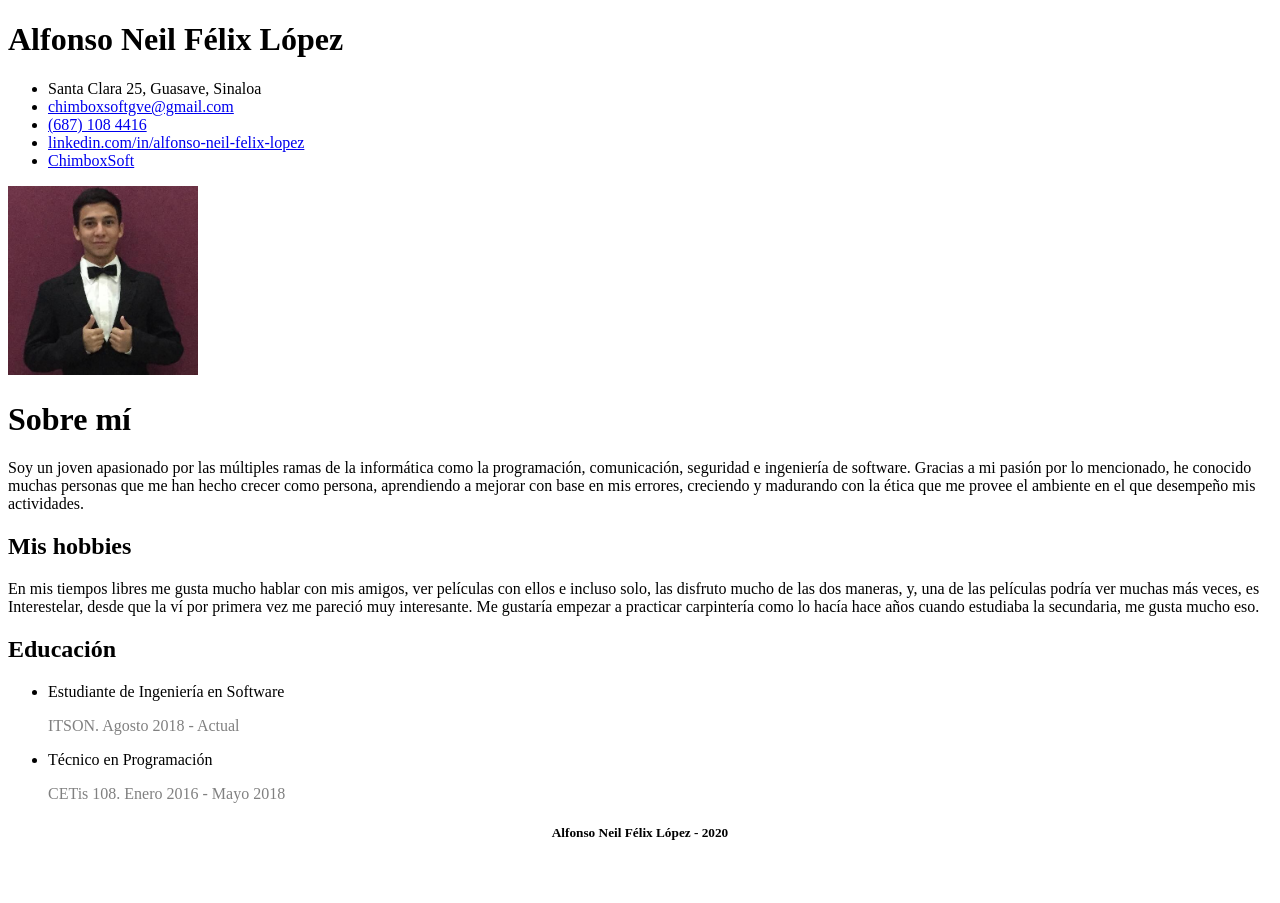
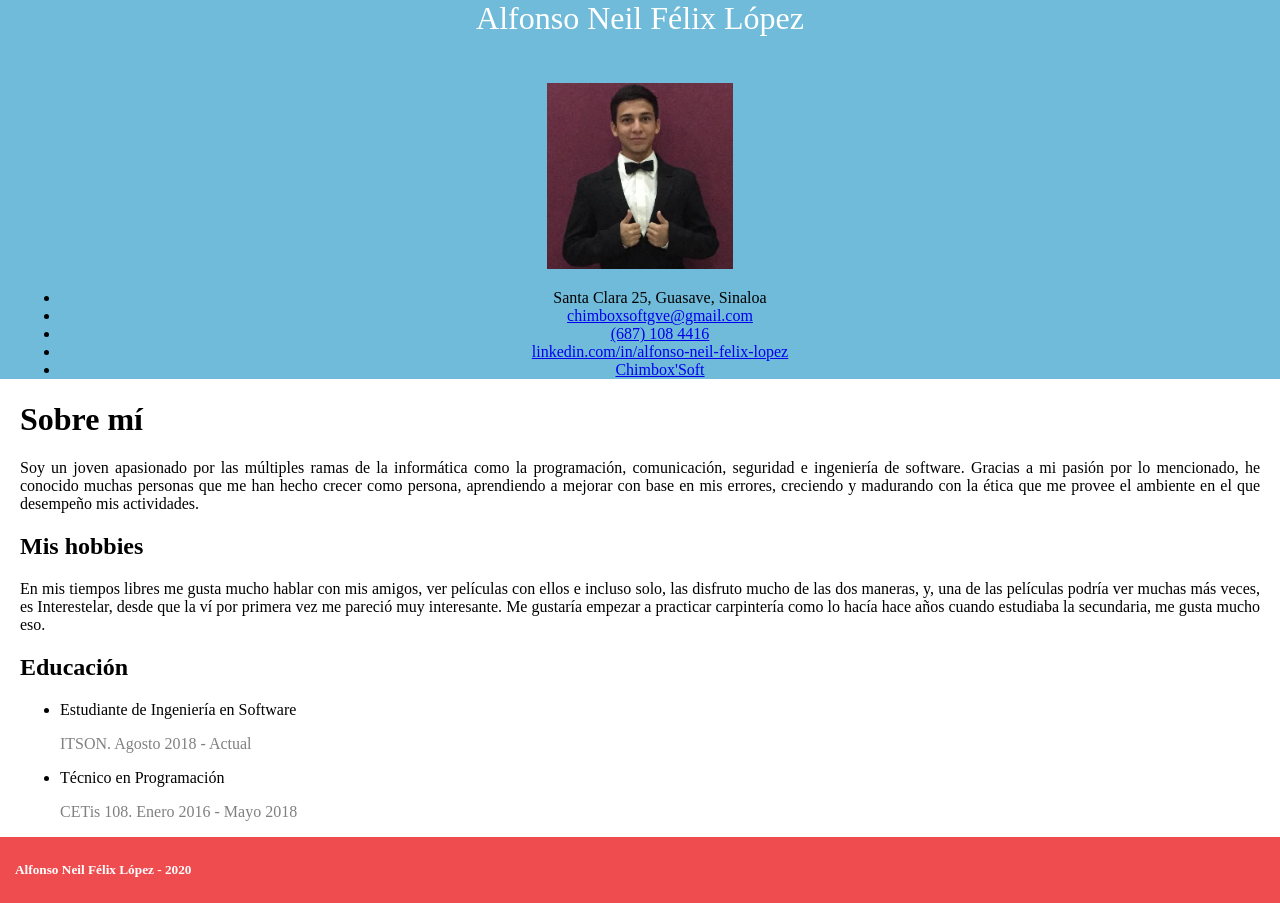
Before and after one commit to Chimbox/LandingFelixAlfonso, a plain HTML site: page index.html in a window 1280 px wide. Before the commit the page ends 863 px from the top, so only its background shows below. Drawn offline with Linux system fonts and the light colour scheme.

Commit message:
Se han agregado estilos

```diff
--- /dev/null
+++ b/assets/css/styles.css
@@ -0,0 +1,40 @@
+body{
+    margin:0px;
+}
+
+header{
+    background-color: #70BBDA;
+    text-align: center;
+}
+
+header h1{
+    margin-top: 0px;
+    padding-bottom: 25px;
+    font-weight: normal;
+    color: white;
+}
+
+.datos{
+    margin-inline: 20px;
+}
+
+.autodescripcion, .infoacademica{
+    margin-inline: 20px;
+    text-align: justify;
+}
+
+footer{
+    background-color: #EF4C4F;
+    color: white;
+    display: grid;
+    padding-top: 25px;
+    padding-left: 15px;
+    padding-bottom: 25px;
+}
+
+footer h5{
+    width: fit-content;
+    grid-column: 1/2;
+    margin-top: 0px;
+    margin-bottom: 0px;
+}
--- a/index.html
+++ b/index.html
@@ -1,28 +1,28 @@
 <!DOCTYPE html>
 <html lang="es">
-
     <head>
         <meta charset="UTF-8">
         <meta name="viewport" content="width=device-width, initial-scale=1.0">
         <meta name="description" content="Alfonso Neil Félix López">
         <meta name="author" content="Alfonso Neil Félix López">
         <meta http-equiv="X-UA-Compatible" content="ie=edge">
+        <link rel="stylesheet" type="text/css" href="assets/css/styles.css">
         <title>Asignación 1</title>
     </head>
-
     <body>
+        <header>
             <div class="datos">
                 <h1>Alfonso Neil Félix López</h1>
+                <img src="images/profile.jpg" alt="Foto de Alfonso Félix" width="15%">
                 <ul>
                     <li>Santa Clara 25, Guasave, Sinaloa</li>
                     <li><a href="mailto:chimboxsoftgve@gmail.com">chimboxsoftgve@gmail.com</a></li>
                     <li><a href="tel:+526871084416">(687) 108 4416</a></li>
                     <li><a href="https://www.linkedin.com/in/alfonso-neil-felix-lopez/">linkedin.com/in/alfonso-neil-felix-lopez</a></li>
-            <li><a href="https://www.chimboxsoft.com">ChimboxSoft</a></li>
+                    <li><a href="https://www.chimboxsoft.com">Chimbox'Soft</a></li>
                 </ul>
-
-        <img src="images/profile.jpg" alt="Foto de Alfonso Félix" width="15%">
             </div>
+        </header>
         <div class="autodescripcion">
             <h1>Sobre mí</h1>
             <p>Soy un joven apasionado por las múltiples ramas de la informática como la programación,
@@ -59,5 +59,4 @@
             <h5 align="center">Alfonso Neil Félix López - 2020</h5>
         </div>
     </footer>
-
 </html>
```
Lines whose indentation alone changed are shown as unchanged.
